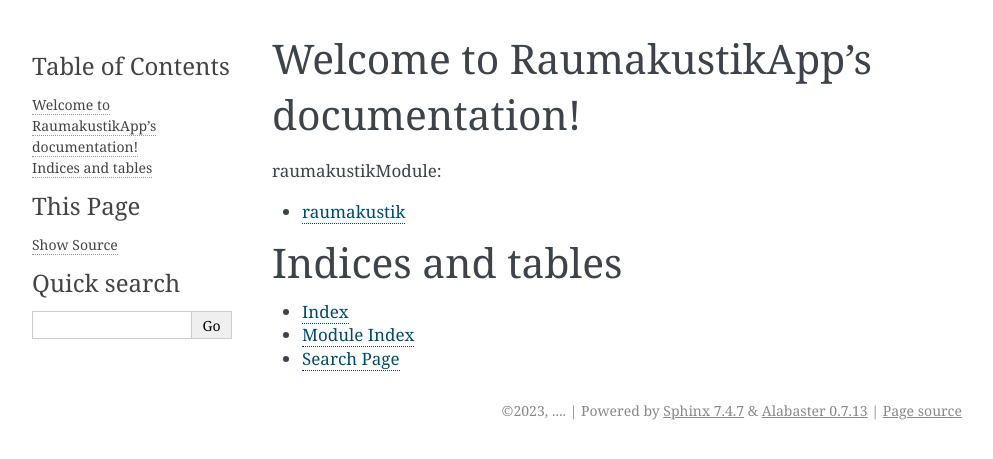
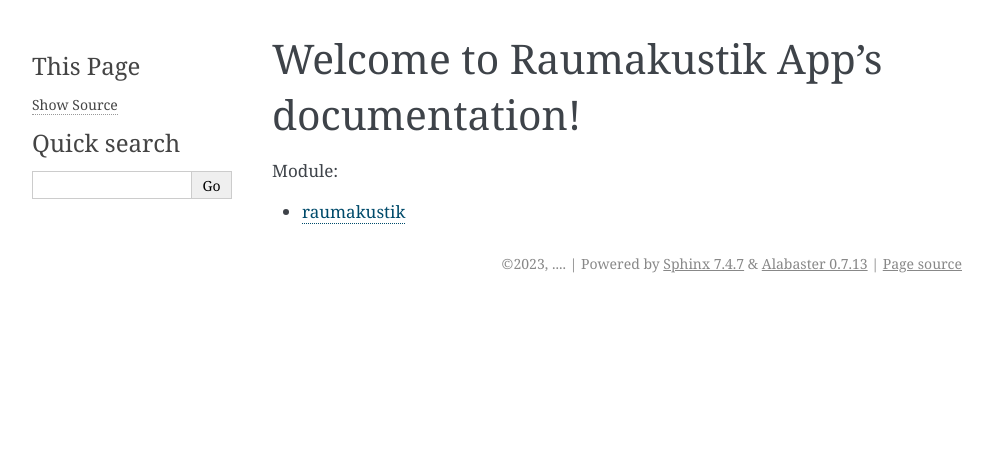
Before and after one commit to moritzxt/raumakustik, a Sphinx documentation site: the page built from docs/index.rst, in a window 1280 px wide. Shown: the top 459 px of the page, without its empty margins (148-1141 px from the left). Built offline with Sphinx 7.4.7, drawn with Linux system fonts in a browser that asks for light colours.

Commit message:
deletes unnecessary tables in documentation

```diff
--- a/docs/index.rst
+++ b/docs/index.rst
@@ -1,22 +1,10 @@
-.. RaumakustikApp documentation master file, created by
-   sphinx-quickstart on Tue Jun 27 21:10:27 2023.
-   You can adapt this file completely to your liking, but it should at least
-   contain the root `toctree` directive.
+.. RaumakustikApp documentation master file
 
-Welcome to RaumakustikApp's documentation!
+Welcome to Raumakustik App's documentation!
 ==========================================
 
 .. toctree::
    :maxdepth: 2
-   :caption: raumakustikModule:
+   :caption: Module:
 
    raumakustik
-
-
-
-Indices and tables
-==================
-
-* :ref:`genindex`
-* :ref:`modindex`
-* :ref:`search`
--- a/docs/raumakustik.rst
+++ b/docs/raumakustik.rst
@@ -1,5 +1,5 @@
 raumakustik
-=====
+===========
 
 .. automodule:: room_calc
    :members:
```
